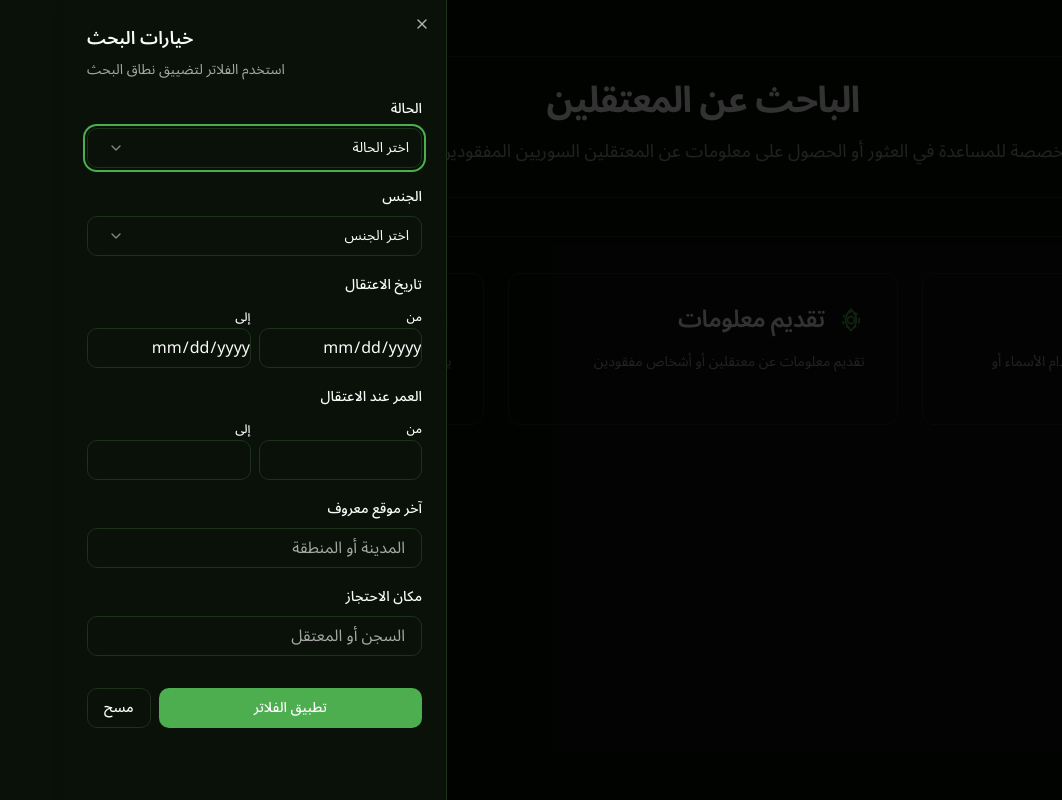
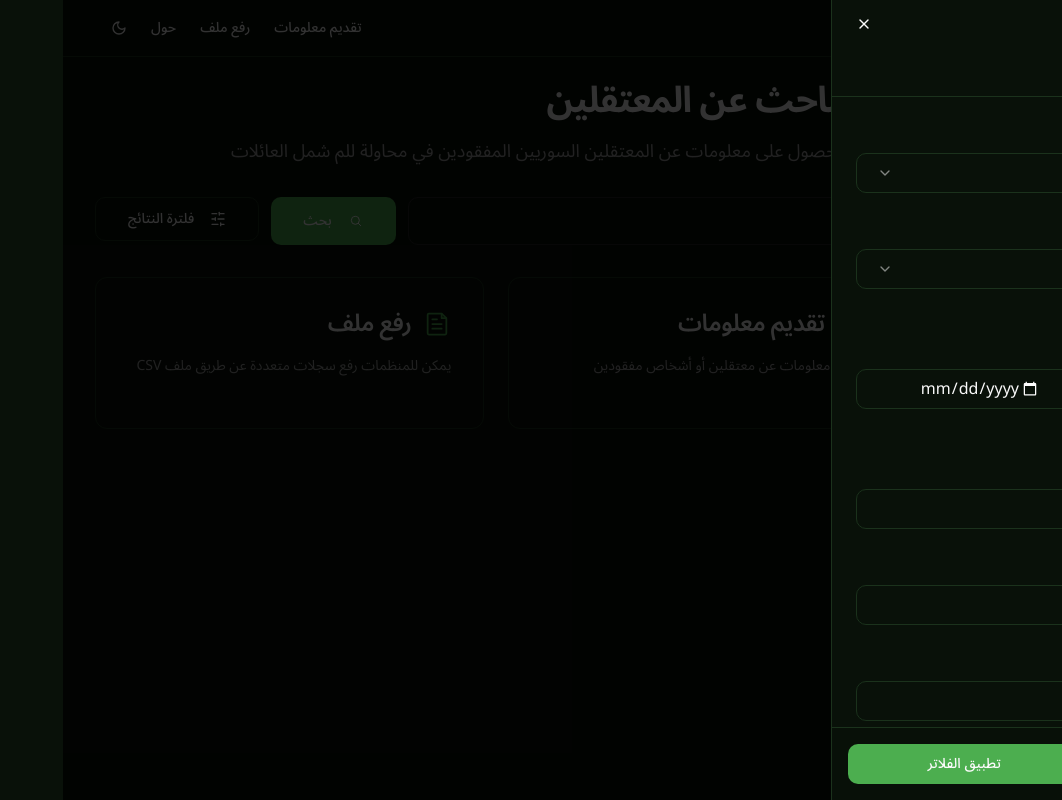
Before and after one commit to AsemHub/syria-detainee-finder, a Next.js app: page / in a window 1280 px wide. Both pictures are taken after a click on the button "فلترة النتائج". Shown: the whole page, without its empty margins (218-1280 px from the left). Built offline with nearby package versions, Linux system fonts and the light colour scheme.

Commit message:
Update UI components and search functionality

```diff
--- a/src/components/Navbar.tsx
+++ b/src/components/Navbar.tsx
@@ -17,6 +17,7 @@ export function Navbar() {
         <nav className="flex items-center gap-6 text-sm font-medium">
           <Link
             href="/"
+            onClick={() => setMobileMenuOpen(false)}
             className="transition-all hover:text-primary text-foreground font-bold text-base whitespace-nowrap relative group"
           >
             <span>الباحث عن المعتقلين</span>
--- a/src/components/SearchBox.tsx
+++ b/src/components/SearchBox.tsx
@@ -35,31 +35,37 @@ export function SearchBox({ onSearch, isLoading = false }: SearchBoxProps) {
 
     return (
         <form onSubmit={handleSubmit} className="w-full space-y-4" dir="rtl">
-            <div className="flex gap-2">
+            <div className="flex flex-col sm:flex-row gap-3">
                 <Input
                     type="text"
-                    placeholder="ابحث بالاسم أو الموقع..."
+                    placeholder="ابحث بالاسم أو الموقع أو المعلومات الأخرى..."
                     value={query}
                     onChange={(e) => setQuery(e.target.value)}
-                    className="flex-1 text-right"
+                    className="flex-1 text-right bg-background/90 border-muted min-h-[48px] text-base"
                     disabled={isLoading}
                 />
-                <Button type="submit" disabled={isLoading} variant="default" size="lg" className="px-8">
+                <Button
+                    type="submit"
+                    disabled={isLoading}
+                    variant="default"
+                    size="lg"
+                    className="w-full sm:w-auto px-8 min-h-[48px]"
+                >
                     {isLoading ? (
                         <>
-                            <Loader2 className="ml-2 h-7 w-7 animate-spin" />
+                            <Loader2 className="ml-2 h-6 w-6 animate-spin" />
                             جاري البحث...
                         </>
                     ) : (
                         <>
-                            <SearchLovedOnesIcon className="ml-2 h-7 w-7 text-white" />
+                            <SearchLovedOnesIcon className="ml-2 h-6 w-6 text-white" />
                             بحث
                         </>
                     )}
                 </Button>
             </div>
             {error && (
-                <p className="text-sm text-red-500">{error}</p>
+                <p className="text-sm text-red-500 mt-2">{error}</p>
             )}
         </form>
     )
--- a/src/components/SearchContainer.tsx
+++ b/src/components/SearchContainer.tsx
@@ -186,13 +186,13 @@ export function SearchContainer() {
             if (data.results.length === 0) {
                 toast({
                     title: "لم يتم العثور على نتائج",
-                    description: "لم يتم العثور على معتقلين مطابقين لمعايير البحث",
+                    description: "لم يتم العثور على نتائج مطابقة لمعايير البحث",
                     duration: 3000,
                 });
             } else {
                 toast({
                     title: "تم العثور على نتائج",
-                    description: `تم العثور على ${data.totalCount} معتقل`,
+                    description: `تم العثور على ${data.totalCount} نتيجة`,
                     duration: 3000,
                 });
             }
@@ -262,16 +262,19 @@ export function SearchContainer() {
 
     return (
         <div className="space-y-4">
-            <div className="flex gap-2">
+            <div className="w-full">
+                <div className="flex flex-col sm:flex-row gap-3">
+                    <div className="flex-1">
                         <SearchBox
                             onSearch={(query) => {
                                 setSearchQuery(query);
-                        // When performing a new search, use current filters
                                 handleSearch(query, 1, filters);
                             }}
                             isLoading={isLoading}
                         />
+                    </div>
                     <SearchFilters filters={filters} onFiltersChange={handleFiltersChange} />
+                </div>
             </div>
 
             {/* Show message when no results found */}
@@ -293,107 +296,111 @@ export function SearchContainer() {
             {searchState.results.length > 0 && (
                 <div className="space-y-4">
                     {searchState.results.map((result) => (
-                        <Card key={result.id} className="overflow-hidden">
-                            <CardContent className="p-6">
+                        <Card key={result.id} className="overflow-hidden bg-card/50 hover:bg-card/80 transition-colors">
+                            <CardContent className="p-4">
                                 <div className="flex flex-col gap-4">
                                     {/* Header with name and status */}
-                                    <div className="flex items-start justify-between">
+                                    <div className="flex items-center justify-between gap-3">
                                         <div className="flex items-center gap-2">
-                                            <User2 className="w-5 h-5 text-muted-foreground" />
-                                            <span className="font-bold text-lg">{result.full_name}</span>
+                                            <User2 className="w-5 h-5 text-muted-foreground flex-shrink-0" />
+                                            <h3 className="font-bold text-lg">{result.full_name}</h3>
                                         </div>
                                         <Badge
                                             variant={getStatusVariant(result.status)}
-                                            className="mr-auto text-base px-3 py-1 font-semibold"
+                                            className="text-base px-4 py-1.5 font-semibold shrink-0"
                                         >
                                             {getStatusDisplay(result.status)}
                                         </Badge>
                                     </div>
 
-                                    {/* Main information grid */}
-                                    <div className="grid grid-cols-1 md:grid-cols-2 gap-4">
                                     {/* Personal Information */}
                                     <div className="space-y-3">
                                         {result.age_at_detention && (
-                                                <div className="flex items-center gap-2 text-sm">
-                                                    <User className="w-4 h-4 text-muted-foreground" />
+                                            <div className="flex gap-3 text-sm items-center">
+                                                <User className="w-4 h-4 text-muted-foreground flex-shrink-0" />
                                                 <span>العمر عند الاعتقال: {result.age_at_detention} سنة</span>
                                             </div>
                                         )}
                                         {result.gender && (
-                                                <div className="flex items-center gap-2 text-sm">
-                                                    <User2 className="w-4 h-4 text-muted-foreground" />
+                                            <div className="flex gap-3 text-sm items-center">
+                                                <User2 className="w-4 h-4 text-muted-foreground flex-shrink-0" />
                                                 <span>الجنس: {
                                                     result.gender === 'male' ? 'ذكر' :
                                                     result.gender === 'female' ? 'أنثى' :
-                                                        result.gender === 'unknown' || !result.gender ? 'غير محدد' :
                                                     'غير محدد'
                                                 }</span>
                                             </div>
                                         )}
                                         {result.physical_description && (
-                                                <div className="flex items-start gap-2 text-sm">
-                                                    <FileText className="w-4 h-4 text-muted-foreground mt-1" />
+                                            <div className="flex gap-3 text-sm items-center">
+                                                <FileText className="w-4 h-4 text-muted-foreground flex-shrink-0" />
                                                 <span>الوصف الجسدي: {result.physical_description}</span>
                                             </div>
                                         )}
                                         {result.date_of_detention && (
-                                                <div className="flex items-center gap-2 text-sm">
-                                                    <Calendar className="w-4 h-4 text-muted-foreground" />
+                                            <div className="flex gap-3 text-sm items-center">
+                                                <Calendar className="w-4 h-4 text-muted-foreground flex-shrink-0" />
                                                 <span>تاريخ الاعتقال: {format(new Date(result.date_of_detention), 'dd MMMM yyyy', { locale: ar })}</span>
                                             </div>
                                         )}
                                     </div>
 
-                                        {/* Location and Detention Information */}
+                                    {/* Location Information */}
                                     <div className="space-y-3">
                                         {result.last_seen_location && (
-                                                <div className="flex items-center gap-2 text-sm">
-                                                    <MapPin className="w-4 h-4 text-muted-foreground" />
+                                            <div className="flex gap-3 text-sm items-center">
+                                                <MapPin className="w-4 h-4 text-muted-foreground flex-shrink-0" />
                                                 <span>آخر مكان شوهد فيه: {result.last_seen_location}</span>
                                             </div>
                                         )}
                                         {result.detention_facility && (
-                                                <div className="flex items-center gap-2 text-sm">
-                                                    <Building2 className="w-4 h-4 text-muted-foreground" />
+                                            <div className="flex gap-3 text-sm items-center">
+                                                <Building2 className="w-4 h-4 text-muted-foreground flex-shrink-0" />
                                                 <span>مركز الاحتجاز: {result.detention_facility}</span>
                                             </div>
                                         )}
                                         {result.last_update_date && (
-                                                <div className="flex items-center gap-2 text-sm">
-                                                    <Calendar className="w-4 h-4 text-muted-foreground" />
+                                            <div className="flex gap-3 text-sm items-center">
+                                                <Calendar className="w-4 h-4 text-muted-foreground flex-shrink-0" />
                                                 <span>آخر تحديث: {format(new Date(result.last_update_date), 'dd MMMM yyyy', { locale: ar })}</span>
                                             </div>
                                         )}
                                     </div>
-                                    </div>
 
                                     {/* Contact and Additional Information */}
-                                    <div className="border-t pt-4">
-                                        <div className="grid grid-cols-1 md:grid-cols-2 gap-4">
-                                            <div className="space-y-3">
+                                    <div className="space-y-3 border-t pt-3">
                                         {result.contact_info && (
-                                                    <div className="flex items-center gap-2 text-sm">
-                                                        <Phone className="w-4 h-4 text-muted-foreground" />
+                                            <div className="flex gap-3 text-sm items-center">
+                                                <Phone className="w-4 h-4 text-muted-foreground flex-shrink-0" />
                                                 <span>معلومات الاتصال: {result.contact_info}</span>
                                             </div>
                                         )}
                                         {result.source_organization && (
-                                                    <div className="flex items-center gap-2 text-sm">
-                                                        <Building2 className="w-4 h-4 text-muted-foreground" />
+                                            <div className="flex gap-3 text-sm items-center">
+                                                <Info className="w-4 h-4 text-muted-foreground flex-shrink-0" />
                                                 <span>المصدر: {result.source_organization}</span>
                                             </div>
                                         )}
-                                            </div>
-                                            <div className="space-y-3">
                                         {result.additional_notes && (
-                                                    <div className="flex items-start gap-2 text-sm">
-                                                        <Info className="w-4 h-4 text-muted-foreground mt-1" />
+                                            <div className="flex gap-3 text-sm items-center">
+                                                <FileText className="w-4 h-4 text-muted-foreground flex-shrink-0" />
                                                 <span>ملاحظات إضافية: {result.additional_notes}</span>
                                             </div>
                                         )}
+                                        {result.record_validation && (
+                                            <div className="flex gap-3 text-sm items-center">
+                                                {result.record_validation === 'verified' ? (
+                                                    <CheckCircle className="w-4 h-4 text-green-500 flex-shrink-0" />
+                                                ) : (
+                                                    <AlertCircle className="w-4 h-4 text-yellow-500 flex-shrink-0" />
+                                                )}
+                                                <span>حالة التحقق: {
+                                                    result.record_validation === 'verified' ? 'تم التحقق' :
+                                                    result.record_validation === 'pending' ? 'قيد المراجعة' :
+                                                    'لم يتم التحقق'
+                                                }</span>
                                             </div>
-                                        </div>
+                                        )}
                                     </div>
                                 </div>
                             </CardContent>
@@ -403,11 +410,11 @@ export function SearchContainer() {
             )}
 
             {searchState.hasNextPage && (
-                <div className="flex justify-center">
+                <div className="flex justify-center mt-6">
                     <Button
-                        variant="default"
                         onClick={loadMore}
                         disabled={isLoading}
+                        className="min-w-[200px]"
                     >
                         {isLoading ? 'جاري التحميل...' : 'تحميل المزيد'}
                     </Button>
--- a/src/components/SearchFilters.tsx
+++ b/src/components/SearchFilters.tsx
@@ -4,8 +4,8 @@ import { useState, useEffect, useRef } from 'react'
 import { Button } from './ui/button'
 import { Input } from './ui/input'
 import { Label } from './ui/label'
-import { Sheet, SheetContent, SheetDescription, SheetHeader, SheetTitle, SheetTrigger } from './ui/sheet'
-import { SlidersHorizontal, ChevronDown } from 'lucide-react'
+import { Sheet, SheetContent, SheetDescription, SheetHeader, SheetTitle, SheetTrigger, SheetClose } from './ui/sheet'
+import { SlidersHorizontal, ChevronDown, X } from 'lucide-react'
 import { DetaineeGender } from '@/lib/database.types'
 import { cn } from '@/lib/utils'
 import { useToast } from "@/hooks/use-toast"
@@ -176,20 +176,28 @@ export function SearchFilters({ filters, onFiltersChange }: SearchFiltersProps)
   return (
     <Sheet open={isSheetOpen} onOpenChange={setIsSheetOpen}>
       <SheetTrigger asChild>
-        <Button variant="outline" size="sm" className="gap-2">
-          <SlidersHorizontal className="h-4 w-4" />
-          فلترة النتائج
+        <Button variant="outline" size="lg" className="gap-2">
+          <SlidersHorizontal className="w-4 h-4" />
+          <span>فلترة النتائج</span>
         </Button>
       </SheetTrigger>
-      <SheetContent className="w-[300px] sm:w-[400px]" side="left">
-        <div dir="rtl">
-          <SheetHeader>
-            <SheetTitle>خيارات البحث</SheetTitle>
+      <SheetContent side="right" className="w-full sm:max-w-lg p-0">
+        <div className="flex flex-col h-[100dvh]">
+          <div className="p-6 border-b relative">
+            <SheetClose className="absolute left-4 top-4">
+              <X className="h-4 w-4" />
+              <span className="sr-only">Close</span>
+            </SheetClose>
+            <div className="pr-4">
+              <SheetTitle>فلترة النتائج</SheetTitle>
               <SheetDescription>
-              استخدم الفلاتر لتضييق نطاق البحث
+                استخدم هذه الخيارات لتضييق نطاق البحث
               </SheetDescription>
-          </SheetHeader>
-          <div className="space-y-4 py-4">
+            </div>
+          </div>
+
+          <div className="flex-1 overflow-y-auto p-6 pb-32">
+            <div className="space-y-6">
               <div className="space-y-2">
                 <Label>الحالة</Label>
                 <SimpleSelect
@@ -277,13 +285,23 @@ export function SearchFilters({ filters, onFiltersChange }: SearchFiltersProps)
                   placeholder="السجن أو المعتقل"
                 />
               </div>
+            </div>
+          </div>
 
-            <div className="flex gap-2 pt-4">
-              <Button className="flex-1" onClick={applyFilters}>
+          <div className="sticky bottom-0 border-t bg-background/80 backdrop-blur-sm p-4">
+            <div className="flex gap-3">
+              <Button
+                onClick={clearFilters}
+                variant="outline"
+                className="flex-1"
+              >
+                مسح الفلاتر
+              </Button>
+              <Button
+                onClick={applyFilters}
+                className="flex-1"
+              >
                 تطبيق الفلاتر
-              </Button>
-              <Button variant="outline" onClick={clearFilters}>
-                مسح
               </Button>
             </div>
           </div>
--- a/src/components/ui/input.tsx
+++ b/src/components/ui/input.tsx
@@ -8,7 +8,7 @@ const Input = React.forwardRef<HTMLInputElement, React.ComponentProps<"input">>(
       <input
         type={type}
         className={cn(
-          "flex h-10 w-full rounded-md border border-input bg-background px-3 py-2 text-base ring-offset-background file:border-0 file:bg-transparent file:text-sm file:font-medium file:text-foreground placeholder:text-muted-foreground focus-visible:outline-none focus-visible:ring-2 focus-visible:ring-ring focus-visible:ring-offset-2 disabled:cursor-not-allowed disabled:opacity-50 md:text-sm",
+          "flex h-10 w-full rounded-md border border-input bg-background px-3 py-2 text-base ring-offset-background file:border-0 file:bg-transparent file:text-sm file:font-medium file:text-foreground placeholder:text-foreground/70 placeholder:text-base focus-visible:outline-none focus-visible:ring-2 focus-visible:ring-ring focus-visible:ring-offset-2 disabled:cursor-not-allowed disabled:opacity-50 md:text-sm",
           className
         )}
         ref={ref}
--- a/src/components/ui/sheet.tsx
+++ b/src/components/ui/sheet.tsx
@@ -65,10 +65,6 @@ const SheetContent = React.forwardRef<
       {...props}
     >
       {children}
-      <SheetPrimitive.Close className="absolute right-4 top-4 rounded-sm opacity-70 ring-offset-background transition-opacity hover:opacity-100 focus:outline-none focus:ring-2 focus:ring-ring focus:ring-offset-2 disabled:pointer-events-none data-[state=open]:bg-secondary">
-        <X className="h-4 w-4" />
-        <span className="sr-only">Close</span>
-      </SheetPrimitive.Close>
     </SheetPrimitive.Content>
   </SheetPortal>
 ))
```
Also changed, not shown: src/components/SubmitForm.tsx (+7 -7 lines). Lines whose indentation alone changed are shown as unchanged.
